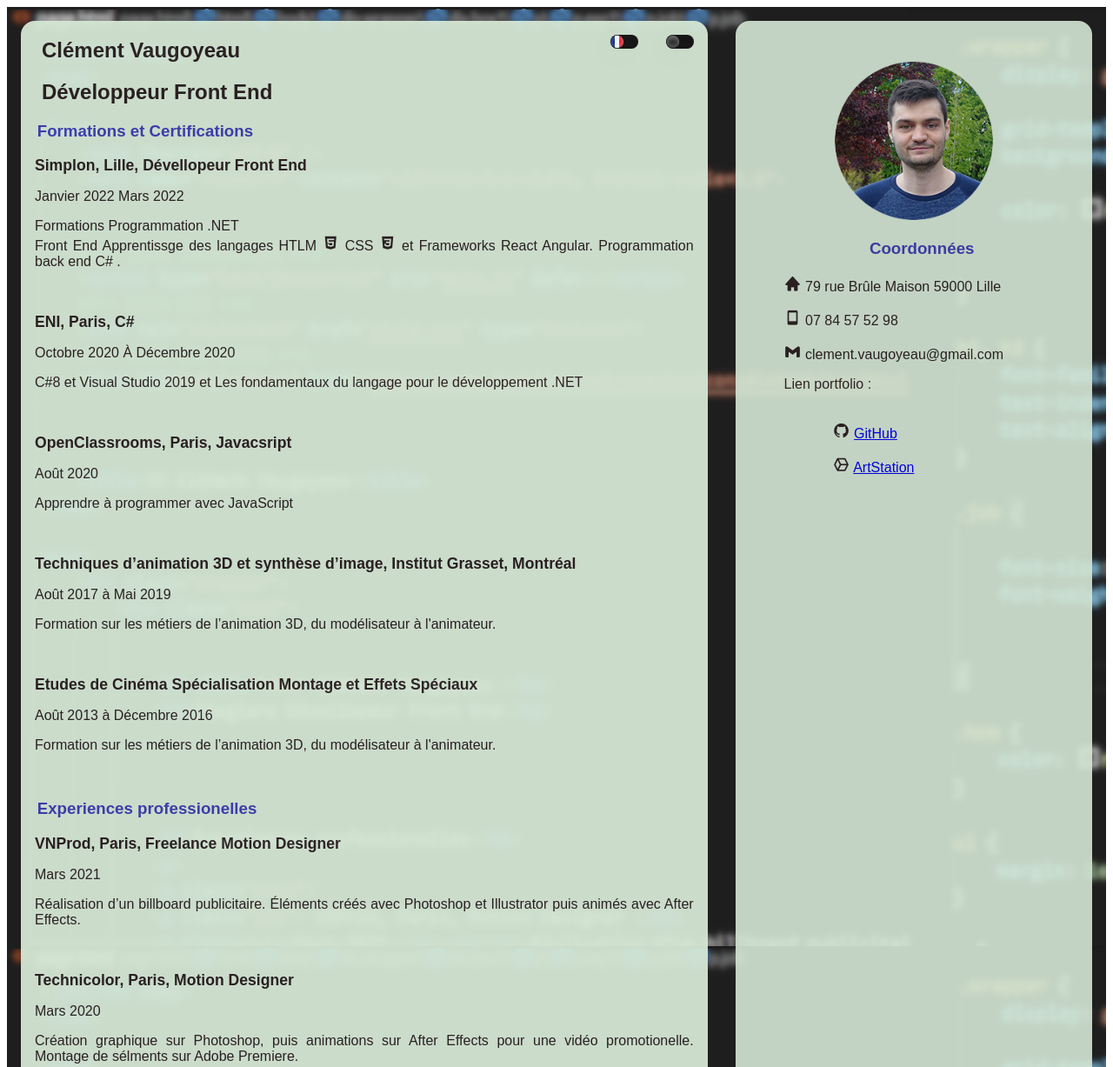
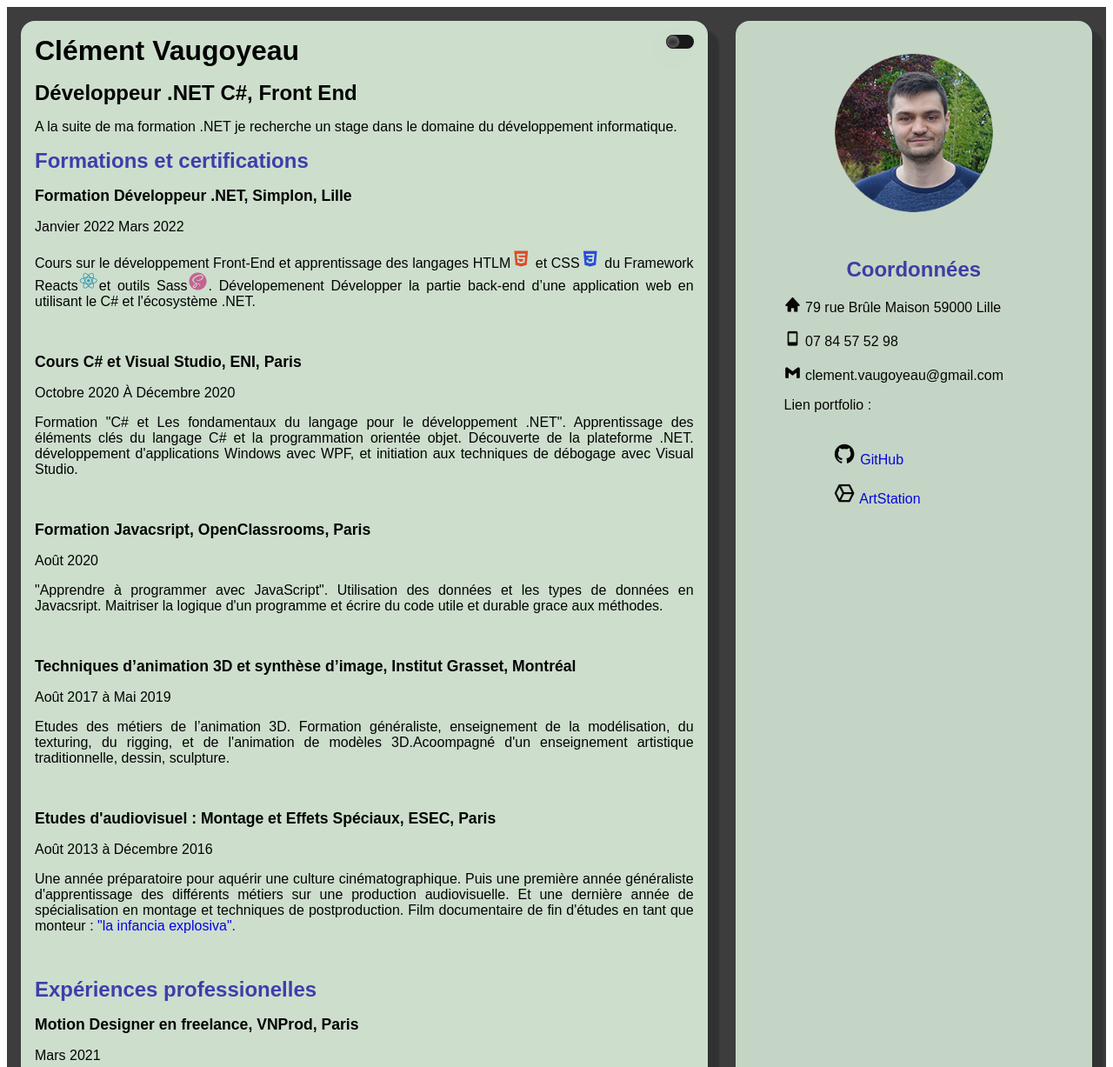
Before and after one commit to ClementVaugoyeau/cv-ligne, a website: page index.html in a window 1280 px wide. Shown: the top 1227 px of the page at 87% size. Drawn offline with nearby package versions, Linux system fonts and the light colour scheme.

Commit message:
update cv

```diff
--- a/index.html
+++ b/index.html
@@ -46,82 +46,93 @@
                 }
             </script>
 
-          <div id = "toggleLanguages">
+          <!-- <div id = "toggleLanguages">
 
           <s class="indicator"></s>
           </div>
 
+ -->
+          <div id="text">
+            <h2 id ='nom'>Clément Vaugoyeau </h2>
 
-          <div id="text">
-            <h2>Clément Vaugoyeau </h2>
+            <h2 id='poste'>Développeur .NET C#, Front End</h2>
 
-            <h2>Développeur Front End</h2>
+            <p id='bio'>A la suite de ma formation .NET je recherche un stage dans le domaine du développement informatique.  </p>
 
+            <h3>Formations et certifications</h3>
 
-            <h3>Formations et Certifications</h3>
-
-            <p class="job">Simplon, Lille, Dévellopeur Front End </p>
+            <p class="job">Formation Développeur .NET, Simplon, Lille</p>
             <p class=date>Janvier 2022 Mars 2022 </p>
-            <p> Formations Programmation .NET  <br>
-                Front End Apprentissge des langages
-                HTLM <i class='bx bxl-html5'></i> CSS <i class='bx bxl-css3'></i>
-                et Frameworks React Angular. Programmation back end C# .
+            <p> Cours sur le développement Front-End et apprentissage des langages
+                HTLM<i id='htmlIcon' class='bx bxl-html5'> </i> et CSS<i id='cssIcon' class='bx bxl-css3'></i>
+                du Framework Reacts<i id='reactIcon' class='bx bxl-react'></i>et outils Sass<i id="sassIcon" class='bx bxl-sass ' ></i>.
+                Dévelopemenent Développer la partie back-end d’une application web en utilisant le C# et l'écosystème .NET.
             </p> <br>
 
-            <p class="job">ENI, Paris, C# </p>
+            <p class="job">Cours C# et Visual Studio, ENI, Paris</p>
             <p class=date>Octobre 2020 À Décembre 2020 </p>
-            <p>C#8 et Visual Studio 2019 et Les fondamentaux du langage pour le développement .NET </p> <br>
+            <p> Formation "C# et Les fondamentaux du langage pour le développement .NET". Apprentissage des éléments clés du
+                langage C# et la programmation orientée objet. Découverte de la plateforme .NET. développement d'applications Windows avec WPF,
+                et initiation aux techniques de débogage avec Visual Studio. </p> <br>
 
-            <p class="job">OpenClassrooms, Paris, Javacsript </p>
+            <p class="job">Formation Javacsript, OpenClassrooms, Paris</p>
             <p class=date>Août 2020 </p>
-            <p> Apprendre à programmer avec JavaScript </p> <br>
+            <p> "Apprendre à programmer avec JavaScript". Utilisation des données et les types de données en Javacsript.
+                Maitriser la logique d'un programme et écrire du code utile et durable grace aux méthodes. </p> <br>
 
             <p class="job">Techniques d’animation 3D et synthèse d’image, Institut Grasset, Montréal</p>
             <p class=date>Août 2017 à Mai 2019 </p>
-            <p> Formation sur les métiers de l’animation 3D, du modélisateur à l'animateur. </p> <br>
+            <p> Etudes des métiers de l’animation 3D. Formation généraliste, enseignement de la modélisation, du texturing,  du rigging,
+                et de l'animation de modèles 3D.Acoompagné d'un enseignement artistique traditionnelle, dessin, sculpture.</p> <br>
 
-            <p class="job">Etudes de Cinéma Spécialisation Montage et Effets Spéciaux </p>
+            <p class="job">Etudes d'audiovisuel : Montage et Effets Spéciaux, ESEC, Paris </p>
             <p class=date>Août 2013 à Décembre 2016 </p>
-            <p> Formation sur les métiers de l’animation 3D, du modélisateur à l'animateur. </p> <br>
+            <p> Une année préparatoire pour aquérir une culture cinématographique. Puis une première année généraliste d'apprentissage
+                des différents métiers sur une production audiovisuelle. Et une dernière année de spécialisation en montage et techniques de postproduction.
+                Film documentaire de fin d'études en tant que monteur :
+                <a href="https://www.esec.edu/lesfilms/la-infancia-explosiva.html">"la infancia explosiva".</a></p> <br>
 
-            <h3>Experiences professionelles</h3>
+            <h3>Expériences professionelles</h3>
 
-            <p class="job"> VNProd, Paris, Freelance Motion Designer </p>
+            <p class="job">Motion Designer en freelance, VNProd, Paris</p>
             <p class=date>Mars 2021 </p>
-            <p> Réalisation d’un billboard publicitaire.
-                Éléments créés avec Photoshop et Illustrator puis animés avec After Effects.</p> <br>
+            <p> Réalisation de billboards publicitaires.
+                Éléments graphique créés avec Photoshop et Illustrator puis animés avec After Effects.<a href="https://youtu.be/SRkFnG79D7w"> Lien d'un billboard réalisé.</a></p> </p> <br>
 
-            <p class="job"> Technicolor, Paris, Motion Designer</p>
-            <p class=date>Mars 2020 </p>
-            <p>Création graphique sur Photoshop, puis animations sur After Effects pour une vidéo promotionelle.
-                Montage de sélments sur Adobe Premiere. </p> <br>
+            <p class="job">Stage 3D Artist Intégrateur Unity, Always Mind Studio, Montréal</p>
+            <p class=date>Novembre 2019 à Mai 2019 </p>
+            <p> Modelisation 3D sur le logiciel Blender, (armes, props). Texturing des modèles sur Photoshop et Subtance Painter.
+                Intégration et modification d'asets dans le moteur de jeu Unity. </p> <br>
 
-
-            <p class="job">Always Mind Studio, Montréal, Stage 3D Artist Intégrateur Unity </p>
-            <p class=date>Novembre 2019 à Mai 2019 </p>
-            <p> Modeling sur le logiciel Blender, (armes, props). Texturing sur Photoshop et Subtance Painter.
-                Intégration et modification d'asets dans le moteur de jeu Unity </p> <br>
+           <p class="job">Motion Designer, Technicolor, Paris</p>
+           <p class=date>Mars 2020 </p>
+           <p>Création graphique sur Photoshop, puis animations sur After Effects pour des vidéos promotionelles.
+                    Montage des élments sur Adobe Premiere. </p> <br>
 
             <h3>Compétences</h3>
 
-            <ul> <i class='bx bxl-css3'></i> HTLM CSS </ul>
-            <ul> <i class='bx bx-code-curly'></i> Unity C# </ul>
-            <ul> <i class='bx bx-cube-alt'></i> Modélisation 3D : Blender</ul>
+            <ul> <i class='bx bxl-css3 bx-sm'></i> HTLM, CSS </ul>
+            <ul> <i class='bx bxl-unity bx-sm' ></i></i> Unity, C# </ul>
+            <ul> <i class='bx bxl-blender bx-sm'></i> Modélisation 3D : Blender</ul>
 
             <h3>Centre d'intérets</h3>
 
-            <ul> <i class='bx bxs-film'></i> Cinéma jeux vidéo </ul>
-            <ul> <i class='bx bx-tennis-ball'></i> Tennis </ul>
+            <ul> <i class='bx bxs-film'></i> Cinéma, jeux vidéo. </ul>
+            <ul> <i class='bx bx-tennis-ball'></i> Tennis, cours à pied.</ul>
         </div>
 
         </div>
         <div id ="box2">
+
+            <div id='sticky'></div>
             <div class="photo">
 
-                <img src="https://github.com/ClementVaugoyeau/cv-ligne/blob/master/images/photoCvMini.png?raw=true"
+                <img id="photoProfil" src="https://github.com/ClementVaugoyeau/cv-ligne/blob/master/images/photoCvMini.png?raw=true"
                 alt="photo de profil" width="250">
 
             </div>
+
+            <div id='sticky'>
 
             <h3 class="coordonnes">Coordonnées</h3>
 
@@ -130,11 +141,11 @@
             <ul> <i class='bx bxl-gmail'></i> clement.vaugoyeau@gmail.com </ul>
             <ul> Lien portfolio :
 
-                <ul> <br> <i class='bx bxl-github'></i> <a href="https://github.com/ClementVaugoyeau">GitHub</a> </ul>
-                <ul> <i class='bx bx-cube-alt'></i> <a
+                <ul> <br> <i id= "githubIcon"class='bx bxl-github'></i> <a href="https://github.com/ClementVaugoyeau">GitHub</a> </ul>
+                <ul> <i id= "artsIcon" class='bx bx-cube-alt bx-spin-hover'></i> <a
                         href="https://www.artstation.com/clement_vaugoyeau">ArtStation</a> </ul>
             </ul>
-
+           </div>
         </div>
     </div>
 
--- a/style.css
+++ b/style.css
@@ -11,24 +11,53 @@
 
     grid-template-columns: 1fr 35%;
 
-    background-image: url('https://github.com/ClementVaugoyeau/cv-ligne/blob/master/images/backgroundCodeBlur.jpg?raw=true');
-    color: rgb(43, 33, 33);
+    /* background-image: url('https://github.com/ClementVaugoyeau/cv-ligne/blob/master/images/backgroundCode.jpg?raw=true'); */
+    background-color: rgb(61, 61, 61);
 }
 
 h2, h3 {
     font-family: Arial, Helvetica, sans-serif;
-    text-indent: 1em;
+    margin: 1rem;
     text-align: justify;
+
 }
 
-h2.active
-{
+h2.active {
     color: rgb(230, 220, 214);
 
 }
 
-h3.active
-{
+#nom {
+    font-size: 2rem;
+}
+
+
+#htmlIcon {
+    color: #e44d26;
+    font-size: 1.5rem;
+
+
+}
+
+#cssIcon {
+    color: #264DE4;
+    font-size: 1.5rem;
+
+}
+
+#reactIcon {
+    color: #38a1be;
+    font-size: 1.5rem;
+
+}
+
+#sassIcon {
+    color: #CC6698;
+    font-size: 1.5rem;
+
+}
+
+h3.active {
     color: rgb(230, 220, 214);
 }
 
@@ -51,6 +80,7 @@ ul {
 }
 
 p {
+    font-size: 1rem;
     margin: 1rem;
     text-align: justify;
     font-family: Arial, Helvetica, sans-serif;
@@ -67,9 +97,12 @@ p {
 
 h3 {
     color: rgb(63, 63, 177);
+    font-size: 1.5rem;
 }
 
 #box1 {
+    position: -webkit-sticky;
+    position: sticky;
 
     display: inline;
     background-color: rgb(213, 231, 213);
@@ -77,53 +110,76 @@ h3 {
     border-radius: 1rem;
     opacity: 0.95;
     font-family: Arial, Helvetica, sans-serif;
+    box-shadow: 12px 12px 2px 1px rgba(0, 0, 0, 0.2);
 }
 
-i
-{
+i {
     font-size: 1.25rem;
 }
 
 
-#box1.active
-{
+#box1.active {
     background-color: rgb(20, 19, 19);
     opacity: 1;
     color: rgb(230, 220, 214);
     transition: 0.5s;
+    box-shadow: 12px 12px 2px 1px rgba(0, 0, 0, 0.2);
 }
 
-#box2.active
-{
+#box2.active {
     background-color: rgb(20, 19, 19);
     opacity: 1;
     color: rgb(230, 220, 214);
     transition: 0.5s;
-
+    box-shadow: 12px 12px 2px 1px rgba(0, 0, 0, 0.2);
 }
 
-#box2 /* Coordonees */{
+#box2 {
 
     background-color: rgb(213, 231, 213);
     margin: 1rem;
     border-radius: 1rem;
     opacity: 0.9;
+    box-shadow: 12px 12px 2px 1px rgba(0, 0, 0, 0.2);
+    font-family: Arial, Helvetica, sans-serif;
 
-    font-family: Arial, Helvetica, sans-serif;
+
 }
 
-.coordonnes
-{
+a:link {
+    text-decoration: none;
+}
+
+
+
+.coordonnes {
     text-align: center;
+    position: -webkit-sticky;
+
 }
 
 .photo {
     text-align: center;
-    margin-top: 10%;
+    padding: 2rem;
 }
 
-#toggle
-{
+#githubIcon {
+
+    color: #000000;
+    font-size: 1.7rem;
+
+}
+
+#artsIcon {
+
+    color: #000000;
+    font-size: 1.7rem;
+
+
+}
+
+
+#toggle {
     position: relative;
     float: right;
     width: 2rem;
@@ -137,15 +193,13 @@ box-shadow: inset 0px 8px 60px rgba(0, 0, 0, 0.1),
         inset 0px 8px 60px rgba(0, 0, 0, 0.1);
 }
 
-#toggle.active
-{
+#toggle.active {
     background: rgb(192, 192, 192);
 
 
 }
 
-#toggle .indicator
-{
+#toggle .indicator {
 
     position: absolute;
     width: 1rem;
@@ -161,16 +215,14 @@ box-shadow: inset 0px 8px 60px rgba(0, 0, 0, 0.1),
 
 }
 
-#toggle.active .indicator
-{
+#toggle.active .indicator {
     background: rgb(214, 214, 214);
     left: 1rem;
 
 
 }
 
-#toggleLanguages
-{
+#toggleLanguages {
     position: relative;
     float: right;
 
@@ -185,13 +237,12 @@ box-shadow: inset 0px 8px 60px rgba(0, 0, 0, 0.1),
         inset 0px 8px 60px rgba(0, 0, 0, 0.1);
 }
 
-#toggleLanguages .indicator
-{
+#toggleLanguages .indicator {
     position: absolute;
     width: 1rem;
     height: 1em;
-    background: rgb(0,35,149);
-    background: linear-gradient(90deg, rgba(0,35,149,1) 0%, rgba(0,35,149,1) 32%, rgba(255,255,255,1) 32%, rgba(255,255,255,1) 66%, rgba(230,40,55,1) 66%, rgba(230,40,55,1) 100%);
+    background: rgb(0, 35, 149);
+    background: linear-gradient(90deg, rgba(0, 35, 149, 1) 0%, rgba(0, 35, 149, 1) 32%, rgba(255, 255, 255, 1) 32%, rgba(255, 255, 255, 1) 66%, rgba(230, 40, 55, 1) 66%, rgba(230, 40, 55, 1) 100%);
     border-radius: 50%;
     transform: scale(0.9);
     box-shadow: 0 8px 40px rgba(0, 0, 0, 0.1),
@@ -201,6 +252,12 @@ box-shadow: inset 0px 8px 60px rgba(0, 0, 0, 0.1),
     cursor: pointer;
 
 
+}
+
+#sticky {
+    position: -webkit-sticky;
+    position: sticky;
+    top: 20px;
 }
 
 @media screen and (max-width: 800px) {
@@ -218,6 +275,16 @@ box-shadow: inset 0px 8px 60px rgba(0, 0, 0, 0.1),
 
     }
 
+    #sticky {
+        position: relative;
+
+    }
+
+    #box2 {
+      padding-bottom: 2rem;
+
+    }
+
 
 
 }
```
Lines whose indentation alone changed are shown as unchanged.
